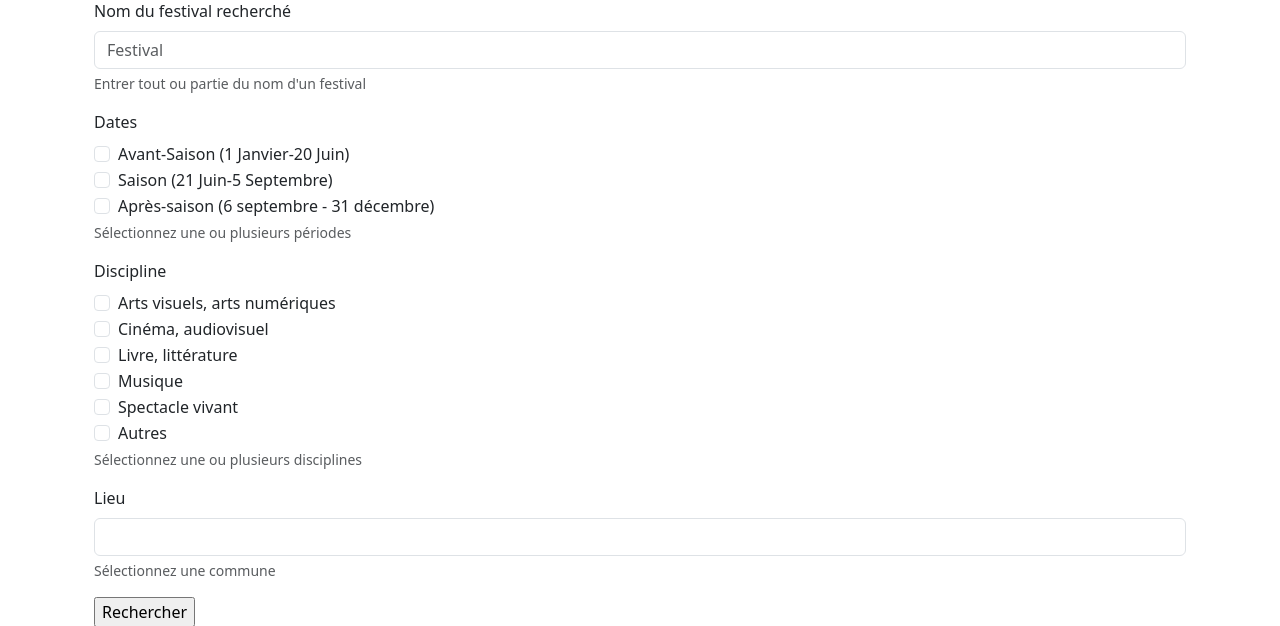
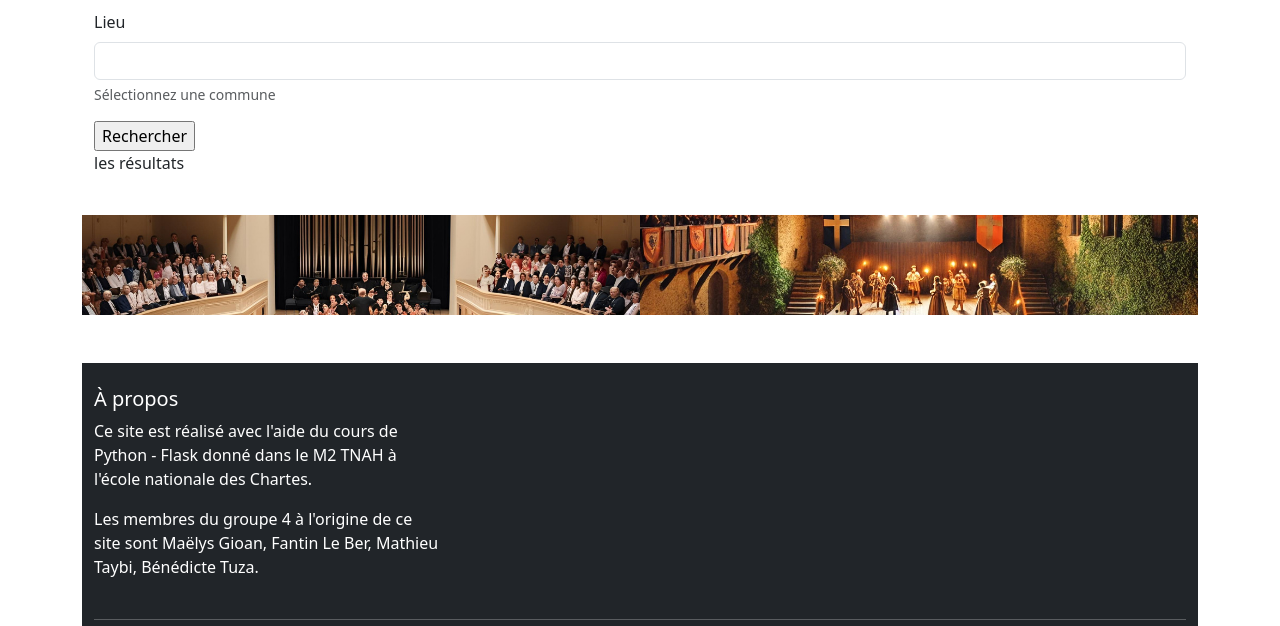
Before and after one commit to May8326/Un-festival-pres-de-chez-moi, a Flask app: page /festivalchezmoi/accueil in a window 1280 px wide. Shown: the part 1081-1707 px from the top of the page. Run offline with Flask 3, Linux system fonts and the light colour scheme; parts of the project's set-up code (start-up, migrations or seed data) failed here and were passed over; some libraries are stand-ins or nearby versions.

Commit message:
mergé le style de benedicte avec master

```diff
--- a/appli/app/app.py
+++ b/appli/app/app.py
@@ -4,7 +4,8 @@ from flask_login import LoginManager
 from flask_wtf.csrf import CSRFProtect, CSRFError
 from app.config import Config
 
-app = Flask(__name__, template_folder="templates", static_folder='statics')
+# Utiliser 'static' comme endpoint et 'statics' comme dossier réel
+app = Flask(__name__, template_folder="templates", static_folder='statics', static_url_path='/static')
 app.config.from_object(Config)
 
 # Initialisez CSRFProtect
--- a/appli/app/templates/partials/conteneur.html
+++ b/appli/app/templates/partials/conteneur.html
@@ -23,10 +23,17 @@
     <main>
       <div class="container bg-custom">
 
-        <div class="img-gallery">
-          <img src="{{ url_for('statics', filename='templates/statics/festival_arts_visuels.jpg') }}" alt="Photo 1">
-          <img src="{{ url_for('statics', filename='templates/statics/festival_cinema.jpg') }}" alt="Photo 2">
-          <img src="{{ url_for('statics', filename='templates/statics/festival_litterature.jpg') }}" alt="Photo 3">
+        <!-- Bandeau d'images modifié pour apparaître plus plat et plus large -->
+        <div class="row no-gutters mb-4">
+          <div class="col-4 p-0">
+            <img src="{{ url_for('static', filename='images/festival_arts_visuels.jpg') }}" alt="Photo 1" class="img-fluid w-100" style="height: 100px; object-fit: cover;">
+          </div>
+          <div class="col-4 p-0">
+            <img src="{{ url_for('static', filename='images/festival_cinema.jpg') }}" alt="Photo 2" class="img-fluid w-100" style="height: 100px; object-fit: cover;">
+          </div>
+          <div class="col-4 p-0">
+            <img src="{{ url_for('static', filename='images/festival_litterature.jpg') }}" alt="Photo 3" class="img-fluid w-100" style="height: 100px; object-fit: cover;">
+          </div>
         </div>
 
         {% with messages = get_flashed_messages(with_categories=true) %}
@@ -54,9 +61,14 @@
           </div>
         </div>
 
-        <div class="img-gallery">
-          <img src="{{ url_for('statics', filename='templates/statics/festival_musique.jpg') }}" alt="Photo 4">
-          <img src="{{ url_for('statics', filename='templates/statics/festival_spectacle_vivant.jpg') }}" alt="Photo 5">
+        <!-- Images du bas également transformées en bandeau pour cohérence -->
+        <div class="row no-gutters mt-4">
+          <div class="col-6 p-0">
+            <img src="{{ url_for('static', filename='images/festival_musique.jpg') }}" alt="Photo 4" class="img-fluid w-100" style="height: 100px; object-fit: cover;">
+          </div>
+          <div class="col-6 p-0">
+            <img src="{{ url_for('static', filename='images/festival_spectacle_vivant.jpg') }}" alt="Photo 5" class="img-fluid w-100" style="height: 100px; object-fit: cover;">
+          </div>
         </div>
 
       </div>
--- a/appli/app/templates/partials/css.html
+++ b/appli/app/templates/partials/css.html
@@ -3,3 +3,4 @@
         <link rel="stylesheet" href="https://cdn.jsdelivr.net/npm/bootstrap@4.0.0/dist/css/bootstrap.min.css" integrity="sha384-Gn5384xqQ1aoWXA+058RXPxPg6fy4IWvTNh0E263XmFcJlSAwiGgFAW/dAiS6JXm" crossorigin="anonymous">
 <link rel="stylesheet" href="{{ url_for('static', filename='css/font-awesome.css')}}">
 <link rel="stylesheet" href="https://cdn.jsdelivr.net/npm/bootstrap-icons/font/bootstrap-icons.css"> <!-- Lien vers Bootstrap Icons -->
+<!--<link rel="stylesheet" href="{{ url_for('static', filename='css/style.css') }}">-->
--- a/appli/app/templates/partials/header.html
+++ b/appli/app/templates/partials/header.html
@@ -1,7 +1,7 @@
 <header class="header text-white text-align">
 <div class="bg-image" style="
-          background-image: url('{{ url_for('statics', filename='templates/statics/brick-wall-dark.png') }}');
-          height: 450px; width: 100%; overflow: hidden; margin-top: -200px">git
+          background-image: url('{{ url_for('static', filename='images/brick-wall-dark.png') }}');
+          height: 450px; width: 100%; overflow: hidden; margin-top: -200px">
           </div>
 
 <nav class="navbar navbar-expand-lg  fixed-top navbar-light" style="background-color: #e3f2fd;">
@@ -19,10 +19,8 @@
           Favoris
         </a>
         <div class="dropdown-menu" aria-labelledby="navbarDropdown">
-          <a class="dropdown-item" href="{{ url_for('insertion_favori') }}">Nouveau</a>
-          <a class="dropdown-item" href="{{ url_for('modification_favori') }}">Modifier</a>
-          <a class="dropdown-item" href="{{ url_for('suppression_favori') }}">Supprimer</a>
-          <a class="dropdown-item" href="{{ url_for('liste_favoris') }}">Liste</a>
+          <a class="dropdown-item" href="{{ url_for('liste_favoris') }}#nouveau-favori">Nouveau</a>
+          <a class="dropdown-item" href="{{ url_for('liste_favoris') }}#liste-favori">Liste</a>
         </div>
       </li>
 
```
